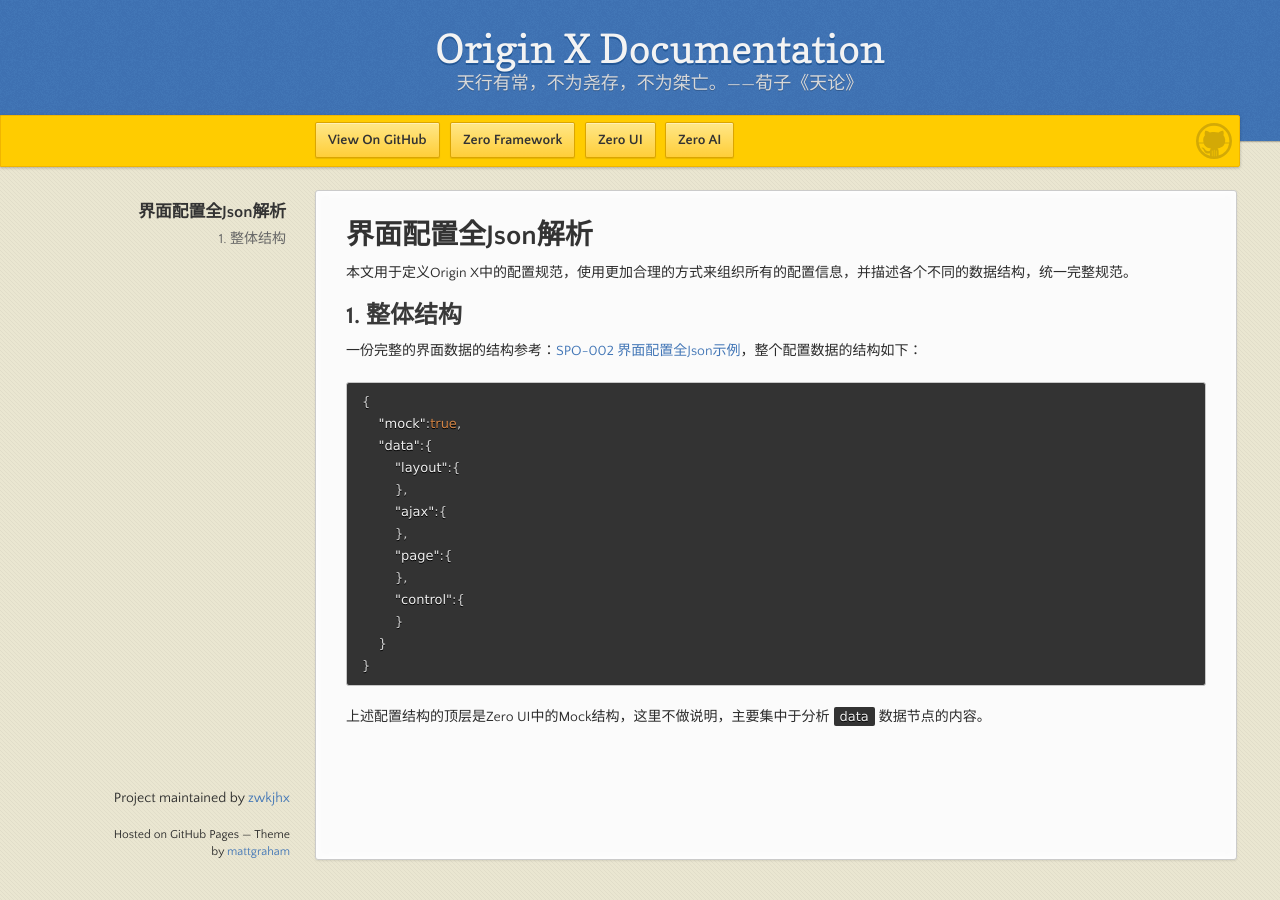
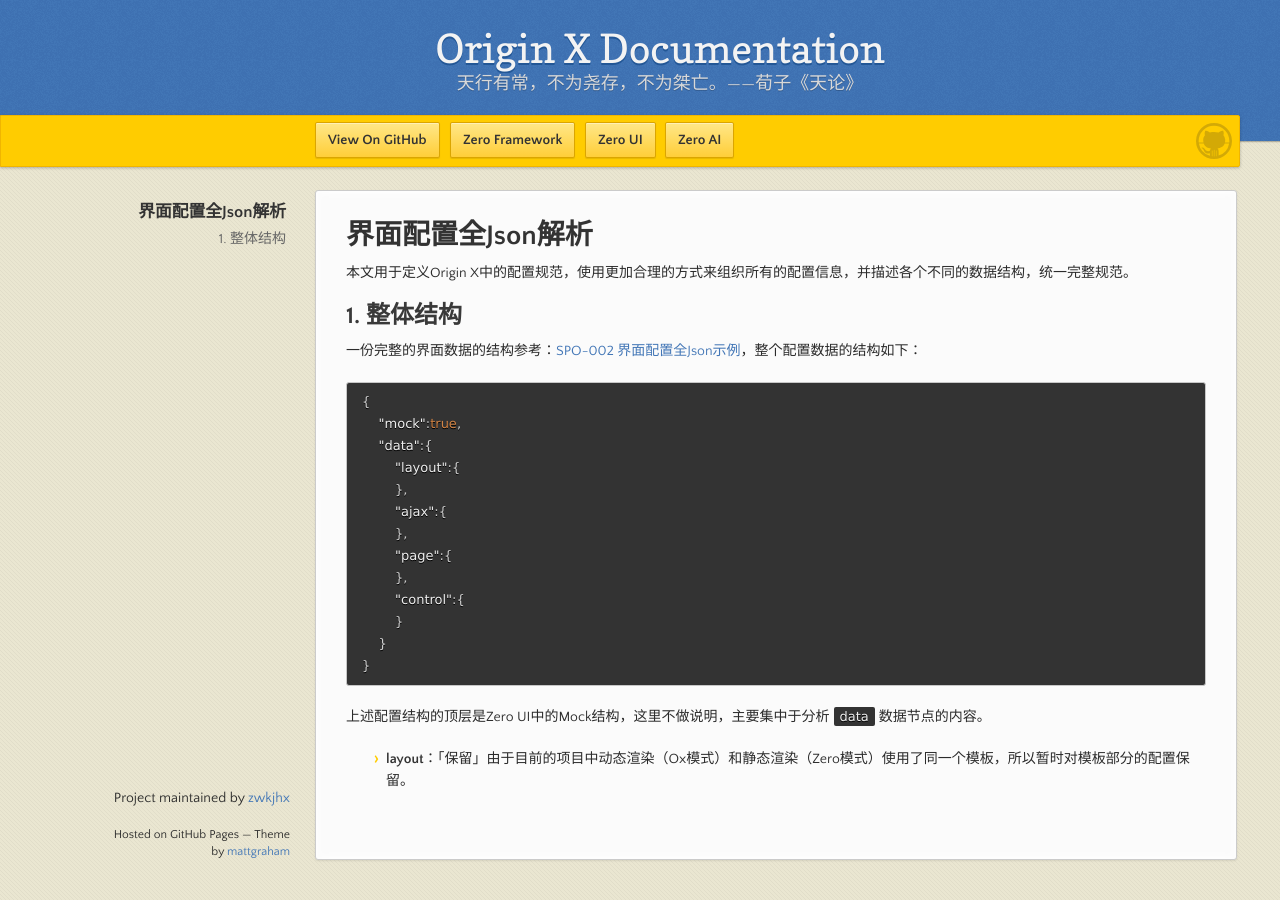
Before and after one commit to zwkjhx/ox-doc, a Jekyll site: the page built from specification/3-origin-xgui-fan/spo-001-jie-mian-pei-zhi-quan-json-jie-xi.md, in a window 1280 px wide. Built offline with Jekyll 4.4.1, drawn with Linux system fonts in a browser that asks for light colours; our own code applies the rules of GitHub Pages for plain Markdown files.

Commit message:
Updates specification/3-origin-xgui-fan/spo-001-jie-mian-pei-zhi-quan-json-jie-xi.md
Auto commit by GitBook Editor

````diff
--- a/specification/3-origin-xgui-fan/spo-001-jie-mian-pei-zhi-quan-json-jie-xi.md
+++ b/specification/3-origin-xgui-fan/spo-001-jie-mian-pei-zhi-quan-json-jie-xi.md
@@ -23,3 +23,5 @@
 ```
 
 上述配置结构的顶层是Zero UI中的Mock结构，这里不做说明，主要集中于分析`data`数据节点的内容。
+
+* **layout**：「保留」由于目前的项目中动态渲染（Ox模式）和静态渲染（Zero模式）使用了同一个模板，所以暂时对模板部分的配置保留。
````
